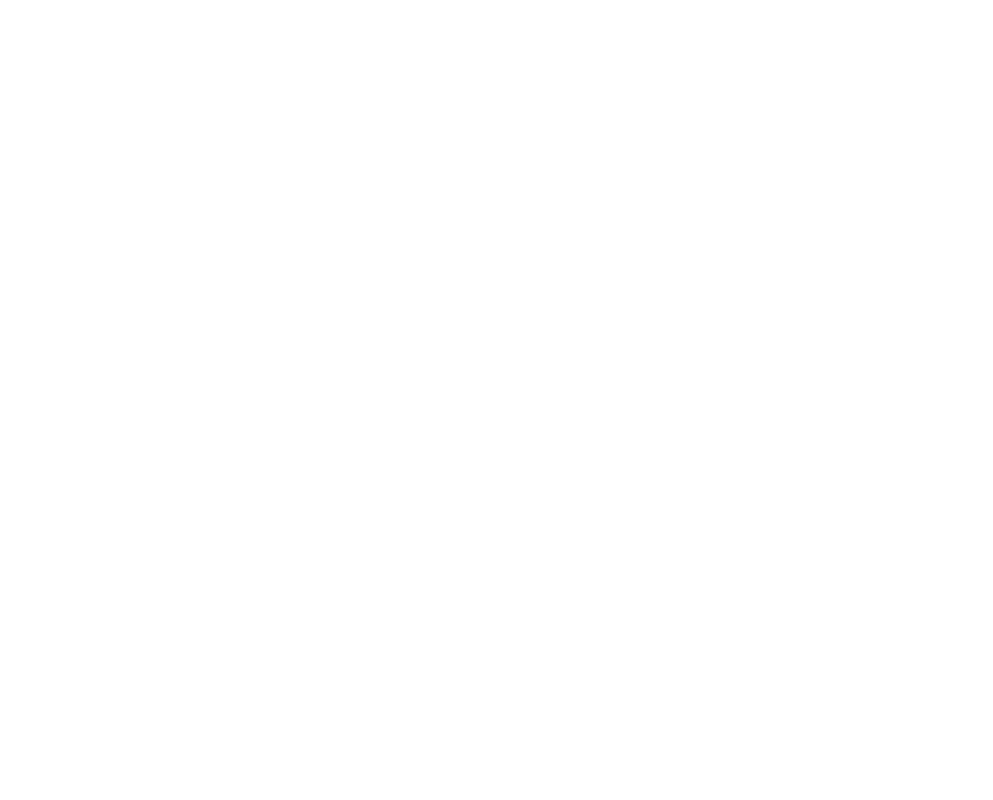
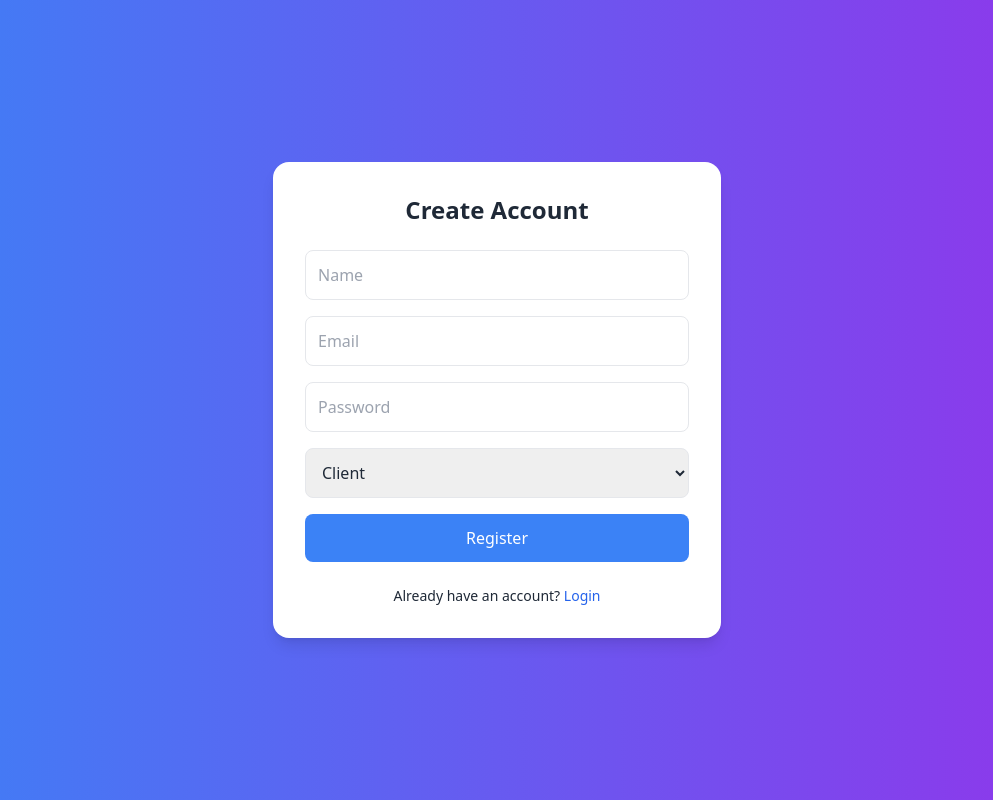
Before and after one commit to SanukHansana/AFY1S-Project, a React (Vite) app in the folder frontend/: page /register in a window 1280 px wide. Before the commit this address had no page. Shown: the whole page, without its empty margins (143-1136 px from the left). Built offline with nearby package versions, Linux system fonts and the light colour scheme.

Commit message:
Register Page Implemented

```diff
--- a/frontend/src/App.jsx
+++ b/frontend/src/App.jsx
@@ -3,6 +3,7 @@ import React from 'react'
 import { Routes, Route } from 'react-router-dom'
 import HomePage from './pages/HomePage'
 import NotePage from './pages/NotePage'
+import Register from './Components/RegisterPage'
 
 
 
@@ -12,6 +13,7 @@ function App() {
       <Routes>
         <Route path='/' element={<HomePage />} />
         <Route path='/note' element={<NotePage />} />
+        <Route path='/register' element={<Register />} />
 
       </Routes>
     </div>
--- /dev/null
+++ b/frontend/src/Components/RegisterPage.jsx
@@ -0,0 +1,164 @@
+//register
+import { useState } from "react";
+import { Link, useNavigate } from "react-router-dom";
+
+export default function Register() {
+  const navigate = useNavigate(); // ✅ INIT NAVIGATE
+
+  const [form, setForm] = useState({
+    name: "",
+    email: "",
+    password: "",
+    role: "client",
+  });
+
+  const [errors, setErrors] = useState({});
+  const [message, setMessage] = useState("");
+
+  const handleChange = (e) => {
+    setForm({
+      ...form,
+      [e.target.name]: e.target.value,
+    });
+
+    setErrors({
+      ...errors,
+      [e.target.name]: "",
+    });
+  };
+
+  const handleSubmit = async (e) => {
+    e.preventDefault();
+
+    try {
+      const res = await fetch("http://localhost:5001/api/users/register", {
+        method: "POST",
+        headers: {
+          "Content-Type": "application/json",
+        },
+        body: JSON.stringify(form),
+      });
+
+      const data = await res.json();
+
+      if (res.ok) {
+        localStorage.setItem("token", data.token);
+        setMessage("✅ Registered successfully");
+        setErrors({});
+
+        alert("Registration successful! 🎉"); // ✅ SUCCESS ALERT
+
+        // ✅ REDIRECT AFTER 1.5s
+        setTimeout(() => {
+          navigate("/");
+        }, 1500);
+
+      } else {
+        if (data.errors) {
+          const fieldErrors = {};
+          data.errors.forEach((err) => {
+            fieldErrors[err.param] = err.msg;
+          });
+          setErrors(fieldErrors);
+
+          alert("Please fix the highlighted errors ❌"); // ✅ VALIDATION ALERT
+
+        } else {
+          setMessage(data.message || "❌ Error");
+          alert(data.message || "Registration failed ❌"); // ✅ GENERAL ERROR
+        }
+      }
+    } catch (err) {
+      console.error(err);
+      setMessage("Server error");
+      alert("Server error. Try again later 🚨"); // ✅ SERVER ERROR
+    }
+  };
+
+  return (
+    <div className="min-h-screen flex items-center justify-center bg-gradient-to-r from-blue-500 to-purple-600">
+      <div className="bg-white p-8 rounded-2xl shadow-lg w-full max-w-md">
+        <h2 className="text-2xl font-bold text-center mb-6">Create Account</h2>
+
+        <form onSubmit={handleSubmit} className="space-y-4">
+          <div>
+            <input
+              name="name"
+              placeholder="Name"
+              value={form.name}
+              onChange={handleChange}
+              className="w-full p-3 border rounded-lg"
+            />
+            {errors.name && (
+              <p className="text-red-500 text-sm mt-1">{errors.name}</p>
+            )}
+          </div>
+
+          <div>
+            <input
+              name="email"
+              type="email"
+              placeholder="Email"
+              value={form.email}
+              onChange={handleChange}
+              className="w-full p-3 border rounded-lg"
+            />
+            {errors.email && (
+              <p className="text-red-500 text-sm mt-1">{errors.email}</p>
+            )}
+          </div>
+
+          <div>
+            <input
+              name="password"
+              type="password"
+              placeholder="Password"
+              value={form.password}
+              onChange={handleChange}
+              className="w-full p-3 border rounded-lg"
+            />
+            {errors.password && (
+              <p className="text-red-500 text-sm mt-1">{errors.password}</p>
+            )}
+          </div>
+
+          <div>
+            <select
+              name="role"
+              value={form.role}
+              onChange={handleChange}
+              className="w-full p-3 border rounded-lg"
+            >
+              <option value="client">Client</option>
+              <option value="admin">Admin</option>
+              <option value="freelancer">Freelancer</option>
+            </select>
+            {errors.role && (
+              <p className="text-red-500 text-sm mt-1">{errors.role}</p>
+            )}
+          </div>
+
+          <button
+            type="submit"
+            className="w-full bg-blue-500 text-white p-3 rounded-lg hover:bg-blue-600"
+          >
+            Register
+          </button>
+        </form>
+
+        {message && (
+          <p className="text-center mt-4 text-sm text-gray-700">{message}</p>
+        )}
+
+        <div className="text-center mt-6 text-sm">
+          <p>
+            Already have an account?{" "}
+            <Link to="/login" className="text-blue-600 hover:underline">
+              Login
+            </Link>
+          </p>
+        </div>
+      </div>
+    </div>
+  );
+}
```
